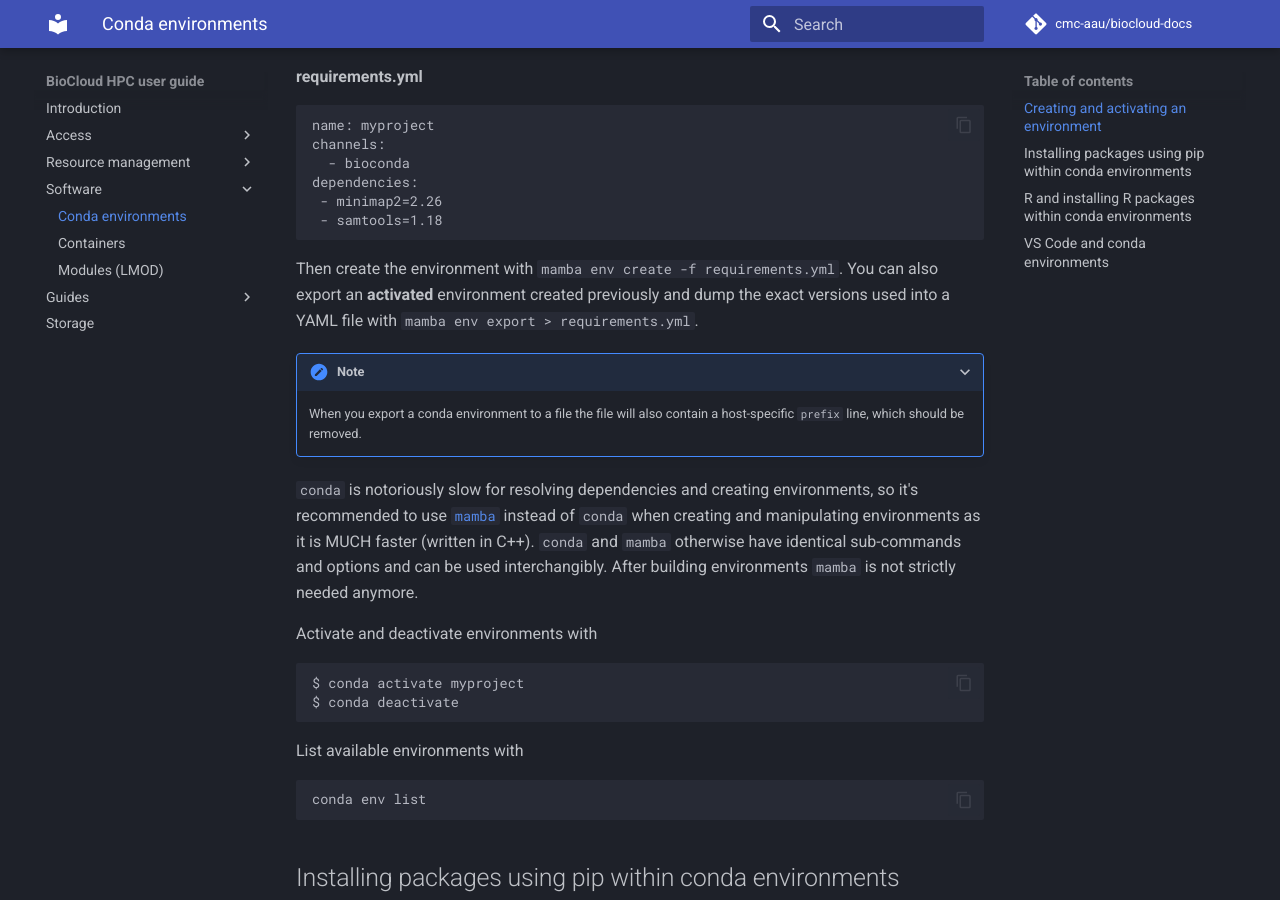
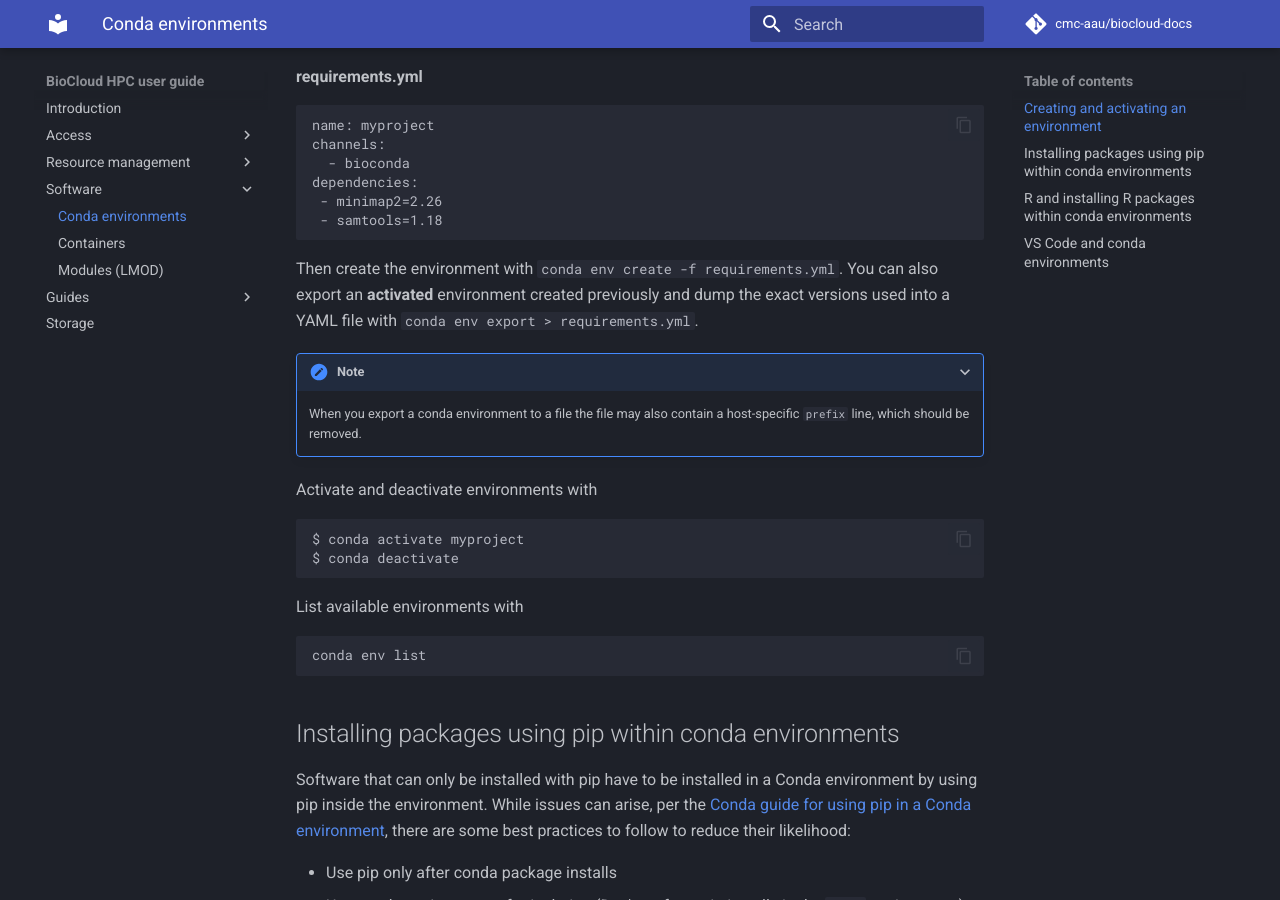
Before and after one commit to cmc-aau/hpc-docs, an MkDocs documentation site: the page built from docs/software/conda.md, in a window 1280 px wide and 900 px high, scrolled down 690 px. Built offline with MkDocs 1.6.1 and Material for MkDocs 9.7.7, drawn with Linux system fonts in a browser that asks for light colours; comment, search, counter and statistics services are not loaded.

Commit message:
mamba -> conda

````diff
--- a/docs/software/conda.md
+++ b/docs/software/conda.md
@@ -18,12 +18,10 @@ dependencies:
  - samtools=1.18
 ```
 
-Then create the environment with `mamba env create -f requirements.yml`. You can also export an **activated** environment created previously and dump the exact versions used into a YAML file with `mamba env export > requirements.yml`.
+Then create the environment with `conda env create -f requirements.yml`. You can also export an **activated** environment created previously and dump the exact versions used into a YAML file with `conda env export > requirements.yml`.
 
 ???+ "Note"
-      When you export a conda environment to a file the file will also contain a host-specific `prefix` line, which should be removed.
-
-`conda` is notoriously slow for resolving dependencies and creating environments, so it's recommended to use [`mamba`](https://mamba.readthedocs.io/en/latest/) instead of `conda` when creating and manipulating environments as it is MUCH faster (written in C++). `conda` and `mamba` otherwise have identical sub-commands and options and can be used interchangibly. After building environments `mamba` is not strictly needed anymore.
+      When you export a conda environment to a file the file may also contain a host-specific `prefix` line, which should be removed.
 
 Activate and deactivate environments with
 ```
````
Also changed, not shown: docs/guides/snakemake/intro.md (+2 -2 lines), docs/guides/webportal/apps/jupyter.md (+4 -4 lines).
